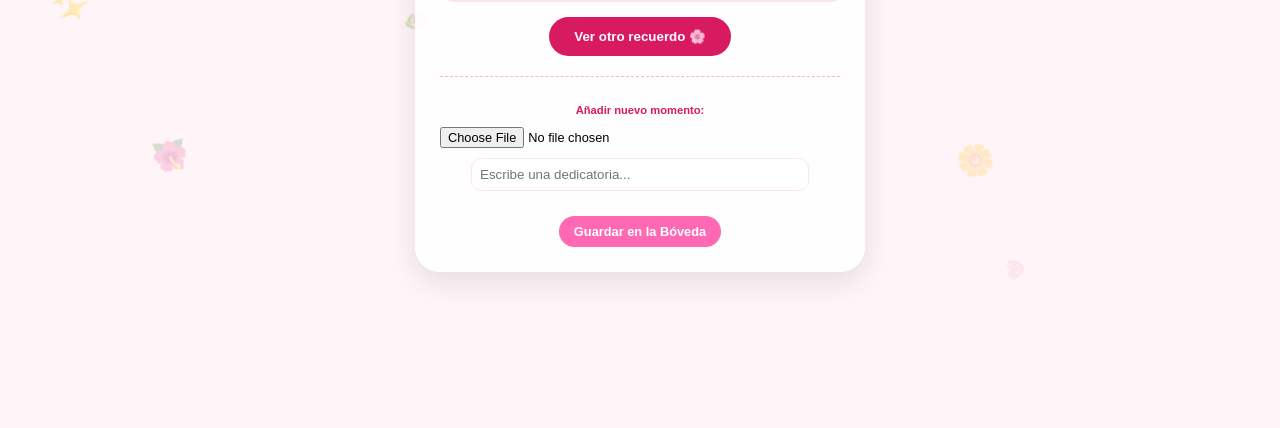
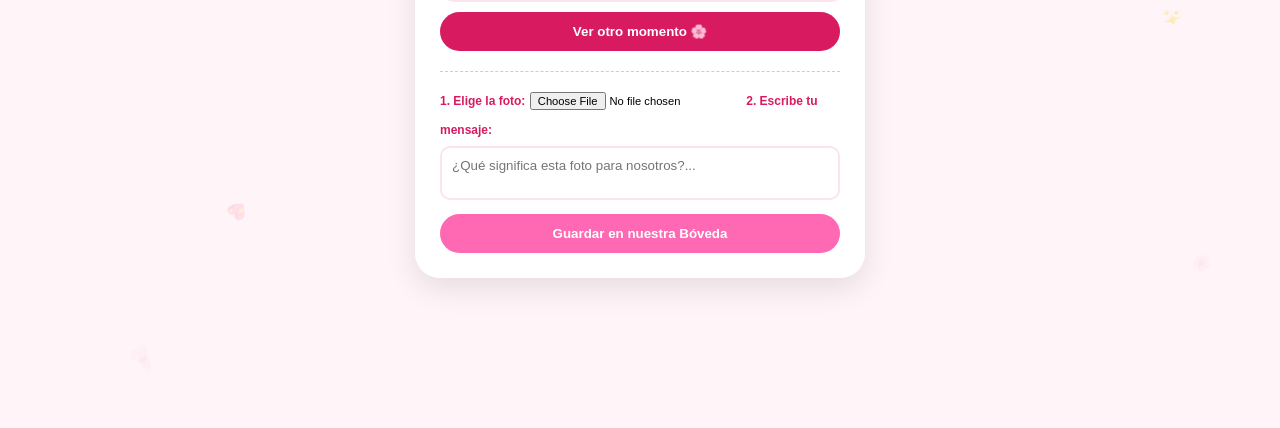
Before and after one commit to guido2960/fantastic-funicular, a Flask app: template templates/index.html in a window 1280 px wide. Shown: the part 441-869 px from the top of the page. After the commit the page ends 801 px from the top, so only its background shows below. Run offline with Flask 3, Linux system fonts and the light colour scheme; the template is opened without the code that fills it, so the values that code supplies are empty.

Commit message:
Update index.html
Signed-off-by: guido2960 <guidoprogramador23@gmail.com>

```diff
--- a/templates/index.html
+++ b/templates/index.html
@@ -6,16 +6,31 @@
     <title>Nuestra Bóveda de Recuerdos ❤️</title>
     <style>
         body { margin: 0; background: #fff5f8; font-family: 'Arial', sans-serif; overflow: hidden; height: 100vh; display: flex; justify-content: center; align-items: center; position: relative; }
-        #tarjeta { text-align: center; z-index: 10; background: rgba(255, 255, 255, 0.9); padding: 25px; border-radius: 25px; box-shadow: 0 10px 30px rgba(0,0,0,0.1); width: 85%; max-width: 400px; max-height: 90vh; overflow-y: auto; }
-        h1 { color: #d81b60; font-size: 1.2rem; margin: 0; min-height: 60px; display: flex; align-items: center; justify-content: center; line-height: 1.4; }
-        .foto-marco { width: 100%; height: 250px; border-radius: 15px; margin-top: 15px; border: 3px solid #fce4ec; overflow: hidden; background: #eee; position: relative; }
+        #tarjeta { text-align: center; z-index: 10; background: rgba(255, 255, 255, 0.95); padding: 25px; border-radius: 25px; box-shadow: 0 10px 30px rgba(0,0,0,0.1); width: 85%; max-width: 400px; max-height: 90vh; overflow-y: auto; }
+
+        /* El mensaje que acompaña la foto */
+        h1 { color: #d81b60; font-size: 1.1rem; margin-bottom: 10px; min-height: 50px; display: flex; align-items: center; justify-content: center; line-height: 1.4; font-weight: bold; }
+
+        .foto-marco { width: 100%; height: 260px; border-radius: 15px; border: 3px solid #fce4ec; overflow: hidden; background: #eee; position: relative; }
         img { width: 100%; height: 100%; object-fit: cover; transition: opacity 0.5s ease-in-out; }
 
-        .btn-eliminar { position: absolute; top: 10px; right: 10px; background: rgba(216, 27, 96, 0.8); color: white; border: none; border-radius: 50%; width: 30px; height: 30px; cursor: pointer; font-size: 14px; font-weight: bold; }
+        .btn-eliminar { position: absolute; top: 10px; right: 10px; background: rgba(216, 27, 96, 0.8); color: white; border: none; border-radius: 50%; width: 30px; height: 30px; cursor: pointer; }
 
-        button { background: #d81b60; color: white; border: none; padding: 12px 25px; border-radius: 25px; margin-top: 15px; cursor: pointer; font-weight: bold; }
-        .seccion-subida { margin-top: 20px; padding-top: 15px; border-top: 1px dashed #ffb2d1; }
-        .input-archivo { font-size: 0.8rem; margin-bottom: 10px; width: 100%; }
+        button { background: #d81b60; color: white; border: none; padding: 12px; border-radius: 25px; margin-top: 10px; cursor: pointer; font-weight: bold; width: 100%; }
+
+        .seccion-subida { margin-top: 20px; padding-top: 15px; border-top: 1px dashed #ffb2d1; text-align: left; }
+
+        /* Estilo para que el comentario sea fácil de anotar */
+        .caja-comentario {
+            width: 100%;
+            padding: 10px;
+            margin-top: 8px;
+            border: 2px solid #fce4ec;
+            border-radius: 10px;
+            box-sizing: border-box;
+            font-family: inherit;
+            resize: none;
+        }
 
         .flor { position: absolute; top: -50px; user-select: none; pointer-events: none; z-index: 1; animation: caer linear forwards; }
         @keyframes caer { 0% { transform: translateY(-10vh) rotate(0deg); opacity: 0.8; } 100% { transform: translateY(110vh) rotate(720deg); opacity: 0; } }
@@ -24,37 +39,35 @@
 <body>
 
     <div id="tarjeta">
-        <h1 id="texto">{{ fotos[0][1] if fotos else '¡Bitácora de Nuestro Amor! 🫂❤️‍🩹' }}</h1>
+        <h1 id="texto">¡Hola Mayda! ❤️</h1>
 
         <div class="foto-marco">
-            <img id="miFoto" src="{{ fotos[0][0] if fotos else 'default.jpg' }}" alt="Recuerdo">
-
+            <img id="miFoto" src="" alt="Recuerdo">
             <form id="formEliminar" action="" method="POST">
-                <button type="submit" class="btn-eliminar" title="Eliminar este recuerdo">✕</button>
+                <button type="submit" class="btn-eliminar">✕</button>
             </form>
         </div>
 
-        <button onclick="cambiar()">Ver otro recuerdo 🌸</button>
+        <button onclick="cambiar()">Ver otro momento 🌸</button>
 
         <div class="seccion-subida">
-            <p style="font-size: 0.7rem; color: #d81b60; font-weight: bold;">Añadir nuevo momento:</p>
             <form action="/subir" method="POST" enctype="multipart/form-data">
-                <input type="file" name="foto_usuario" accept="image/*" class="input-archivo" required>
+                <label style="font-size: 0.75rem; color: #d81b60; font-weight: bold;">1. Elige la foto:</label>
+                <input type="file" name="foto_usuario" accept="image/*" style="font-size: 0.7rem; margin: 5px 0 10px 0;" required>
 
-                <input type="text" name="mensaje_usuario" placeholder="Escribe una dedicatoria..."
-                       style="width: 80%; padding: 8px; border-radius: 10px; border: 1px solid #fce4ec; margin-bottom: 10px; outline: none;">
+                <label style="font-size: 0.75rem; color: #d81b60; font-weight: bold;">2. Escribe tu mensaje:</label>
+                <textarea name="mensaje_usuario" class="caja-comentario" placeholder="¿Qué significa esta foto para nosotros?..." rows="2"></textarea>
 
-                <button type="submit" style="background: #ff69b4; padding: 8px 15px; font-size: 0.8rem;">Guardar en la Bóveda</button>
+                <button type="submit" style="background: #ff69b4;">Guardar en nuestra Bóveda</button>
             </form>
         </div>
     </div>
 
     <script>
-        // Los datos llegan desde Flask (URL, Mensaje, ID)
         const contenido = [
             {% for foto in fotos %}
             {
-                txt: "{{ foto[1] if foto[1] else 'Recuerdo sin mensaje ❤️' }}",
+                txt: "{{ foto[1] if foto[1] else 'Nuestro amor eterno ❤️' }}",
                 img: "{{ foto[0] }}",
                 id: "{{ foto[2] }}"
             },
@@ -65,13 +78,9 @@
 
         function actualizarVista() {
             if (contenido.length > 0) {
-                const form = document.getElementById('formEliminar');
-                const textoElem = document.getElementById('texto');
-                const fotoElem = document.getElementById('miFoto');
-
-                form.action = "/eliminar/" + contenido[indice].id;
-                textoElem.innerText = contenido[indice].txt;
-                fotoElem.src = contenido[indice].img;
+                document.getElementById('formEliminar').action = "/eliminar/" + contenido[indice].id;
+                document.getElementById('texto').innerText = contenido[indice].txt;
+                document.getElementById('miFoto').src = contenido[indice].img;
             }
         }
 
@@ -80,28 +89,24 @@
         function cambiar() {
             if (contenido.length <= 1) return;
             indice = (indice + 1) % contenido.length;
-
             const fotoElem = document.getElementById('miFoto');
             fotoElem.style.opacity = 0;
-
             setTimeout(() => {
                 actualizarVista();
                 fotoElem.style.opacity = 1;
             }, 300);
         }
 
-        // Efecto de flores cayendo
-        const florEmojis = ['🌸', '🌺', '🌼', '🌷', '🌹', '💖', '✨'];
+        const florEmojis = ['🌸', '💖', '✨', '🌹'];
         setInterval(() => {
             const f = document.createElement('div');
             f.className = 'flor';
             f.innerText = florEmojis[Math.floor(Math.random() * florEmojis.length)];
             f.style.left = Math.random() * 100 + "vw";
-            f.style.fontSize = Math.random() * 20 + 15 + "px";
-            f.style.animationDuration = Math.random() * 4 + 5 + "s";
+            f.style.animationDuration = Math.random() * 3 + 4 + "s";
             document.body.appendChild(f);
             setTimeout(() => f.remove(), 7000);
-        }, 300);
+        }, 400);
     </script>
 </body>
 </html>
```
